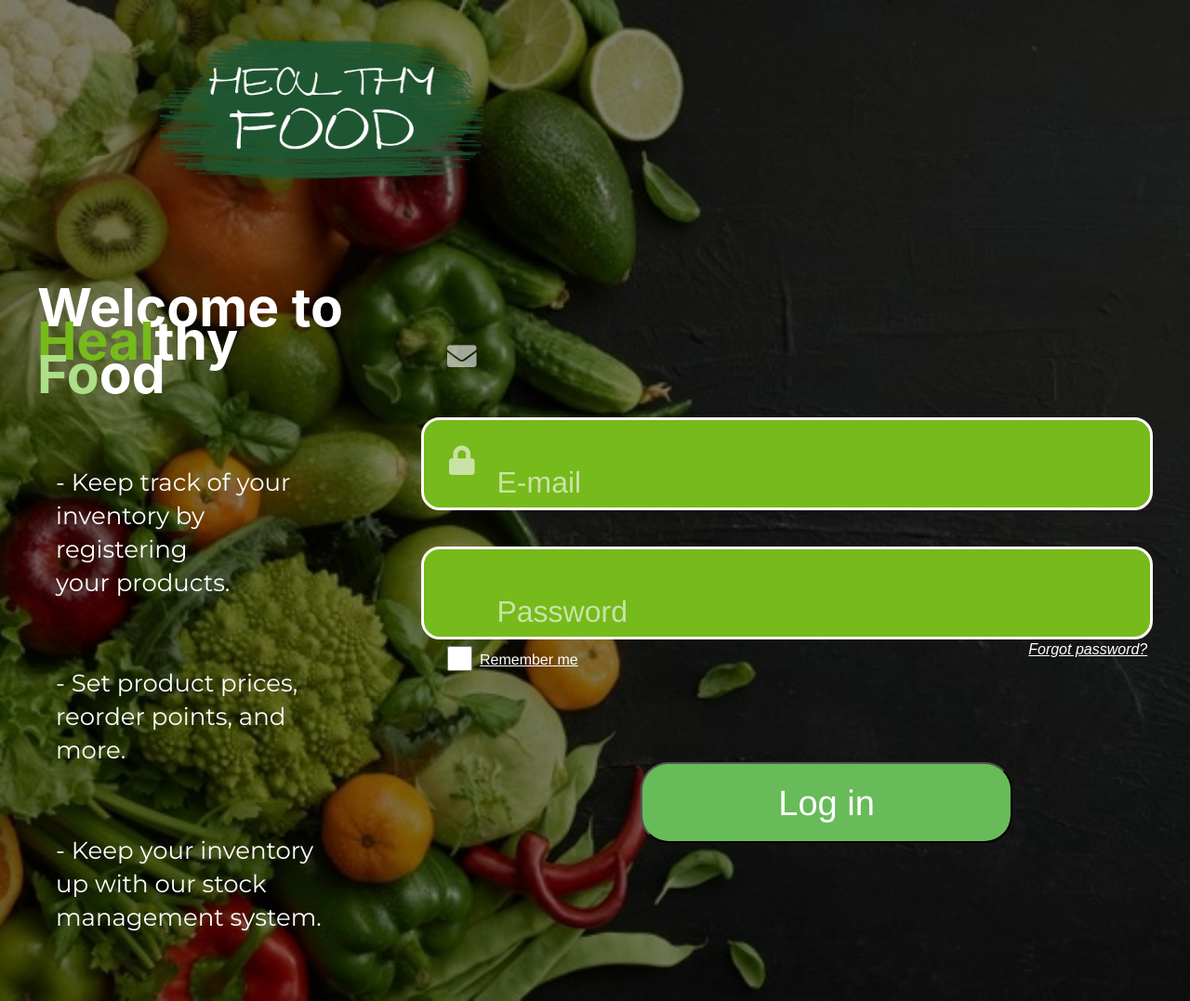
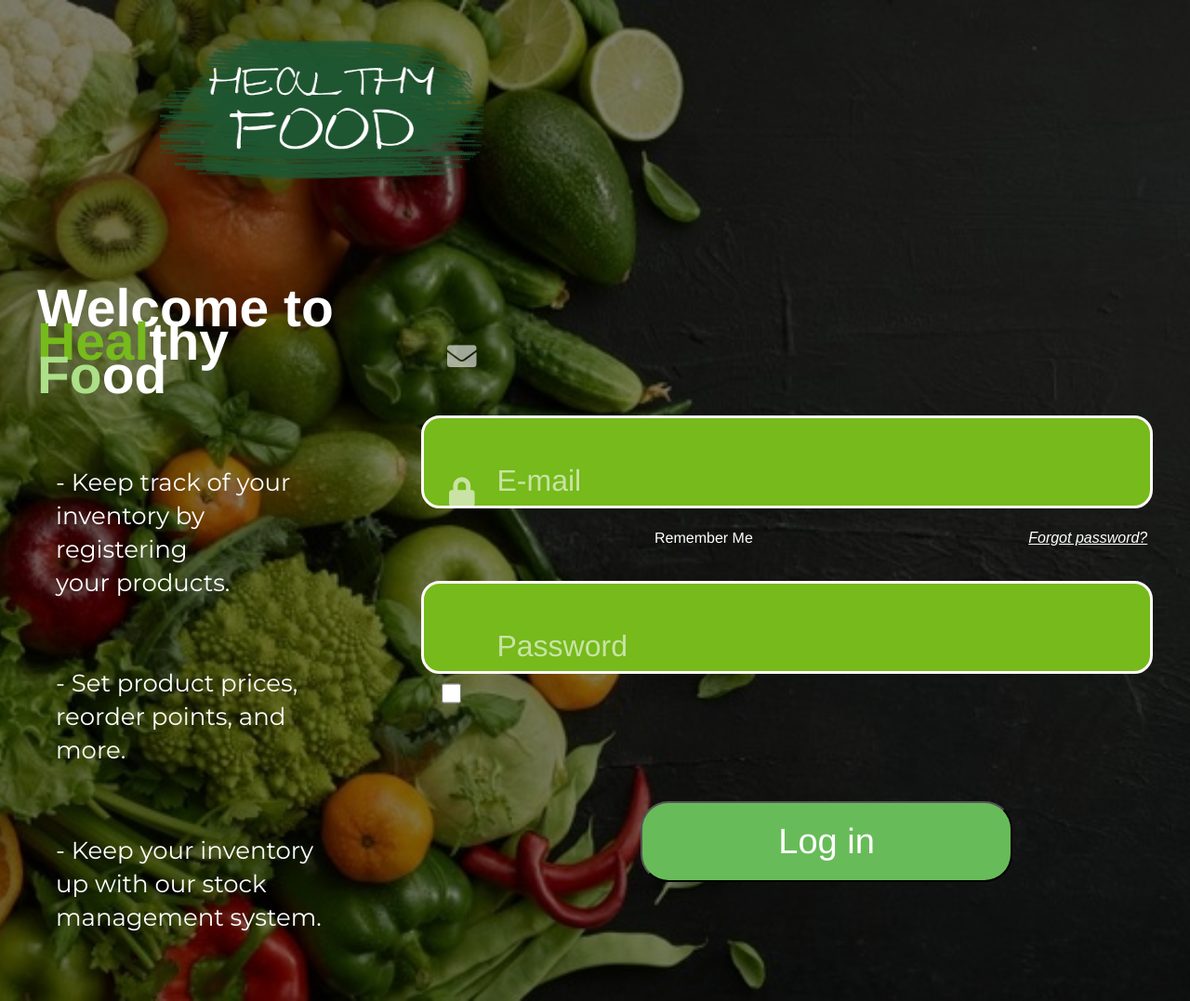
Before and after one commit to sifawboumezough/HealthyFood1, a PHP site: page /login.php in a window 1280 px wide. Shown: the whole page at 93% size. Run offline with PHP 8.4, Linux system fonts and the light colour scheme; some libraries are stand-ins or nearby versions.

Commit message:
Version05

```diff
--- a/html&css/login.php
+++ b/html&css/login.php
@@ -36,9 +36,8 @@
 
     <div class="form-content">
          <div class="login-form">
-             <div class="input-boxes">
+         <div class="boxes">
                 <div class="input-box">
-
                     <input type ="text" name="email" placeholder="E-mail" required>
                     <span class="icon"> <i class="fa fa-envelope" aria-hidden="true"></i></span>
                 </div>
@@ -48,19 +47,22 @@
                     <span class="icon1"> <i class="fa fa-lock" aria-hidden="true"></i></span>
                 </div>
 
-                <div class= input-checkbox">
+                <div class= "input-checkbox">
                 <input type="checkbox" class="checkbx"  name=" chkbox" id="checkbox">
-                    <div class="remember"><a href="#">Remember me</a></div>
-                 <br>
+                    <p class="remember">Remember Me</p>
                     <div class="text"><a href="#">Forgot password?</a></div>
+
+
                 </div>
 
+         </div>
 
-                <div class= buttoninput-box">
+
+                <div class="buttoninput-box">
 
                 <button type="submit">Log in</button>
                 </div>
-            </div>
+
         </div>
     </div>
     </form>
--- a/html&css/style.css
+++ b/html&css/style.css
@@ -1,4 +1,6 @@
-@import url('https://fonts.googleapis.com/css2?family=Montserrat:wght@400;700&display=swap');
+ @import url('https://fonts.googleapis.com/css2?family=Montserrat:wght@400;700&display=swap');
+
+
 
 *{
  margin:0;
@@ -8,7 +10,7 @@
 }
 body {
     min-height: 100vh;
-    display: flex;
+        display: flex;
     align-items: center;
     justify-content: center;
     background-image:url('../images/background.png');
@@ -55,7 +57,7 @@ form {
     margin: 60px auto;
 }
 .wlc-text h2 {
-    font-family: -apple-system, BlinkMacSystemFont, 'Segoe UI', Roboto, Oxygen, Ubuntu, Cantarell, 'Open Sans', 'Helvetica Neue', sans-serif;
+    font-family:  'Helvetica' ;
     color: #fff;
 }
 
@@ -94,13 +96,10 @@ form {
 }
 
 
-}
+
 .login-form{
     align-items: center;
     justify-content: space-between;
-     margin-left: 192%;
-     background: red;
-
 }
 
  form .form-content .input-box {
@@ -113,15 +112,16 @@ form .form-content .input-box {
 
 }
 
-form .form-content .input-boxes{
-    margin-top: 30px;
-
-}
 form .form-content .input-box{
     height: 60px;
     width: 100%;
+    /* margin-top: 23%; */
 
 
+}
+.boxes{
+
+    top: 2%;
 }
 
 input {
@@ -136,7 +136,7 @@ input {
     height: 100px;
     margin: 10px auto;
     padding: 16px;
-    margin-top: 10%;
+    margin-top: 15%;
 }
 
 input:after {
@@ -159,29 +159,45 @@ button {
     margin-left: 30%;
 
 }
-input#checkbox.checkbx{
-    display: flex;
+
+input#checkbox.checkbx {
+    /* display: flex; */
     color: blue;
-    width: 27px;
-    height: 27px;
-    margin-top: 6%;
-    margin-right: 93%;
+    width: 21px;
+    margin-top: 66px;
+    margin-left: 22px;
+    bottom: 2%;
+    /* margin-bottom: 183px; */
+}
 
+
+
+.input-checkbox {
+    width: 100%;
+    color: #fff;
+    /* margin: -3%; */
+    margin-top: -7%;
+    /* margin-left: -38%; */
+    /* padding-left: 28%; */
 }
-.input-checkbox {
+
+
+/* .input-checkbox {
     width: 100px;
     color: #fff;
-}
+} */
 
 .remember {
     width: 110px;
-   font-family: Helvetica;
-    margin-top: -4%;
-    margin-left: 8%;
+    font-family: Helvetica;
+    position: absolute;
+    left: 55%;
+    bottom: 26.5%;
     text-decoration: none;
 }
 .remember a {
     color: #fff;
+
 }
 
 .text{
@@ -195,8 +211,11 @@ input#checkbox.checkbx{
 }
 .text a {
     color: #fff;
+    position: absolute;
+    bottom: 26.5%;
+}
 
-}
+
 
 
 ::placeholder {
@@ -219,11 +238,14 @@ input#checkbox.checkbx{
     top: 46%;
     margin-left: 28px;
 }
-  .fa-lock:before {
+
+
+.fa-lock:before {
     color: #fff;
     opacity: .6;
     font-size: 31.5px;
     position: absolute;
-    top: 60%;
+    top: 64.2%;
     margin-left: 30px;
+
 }
```
